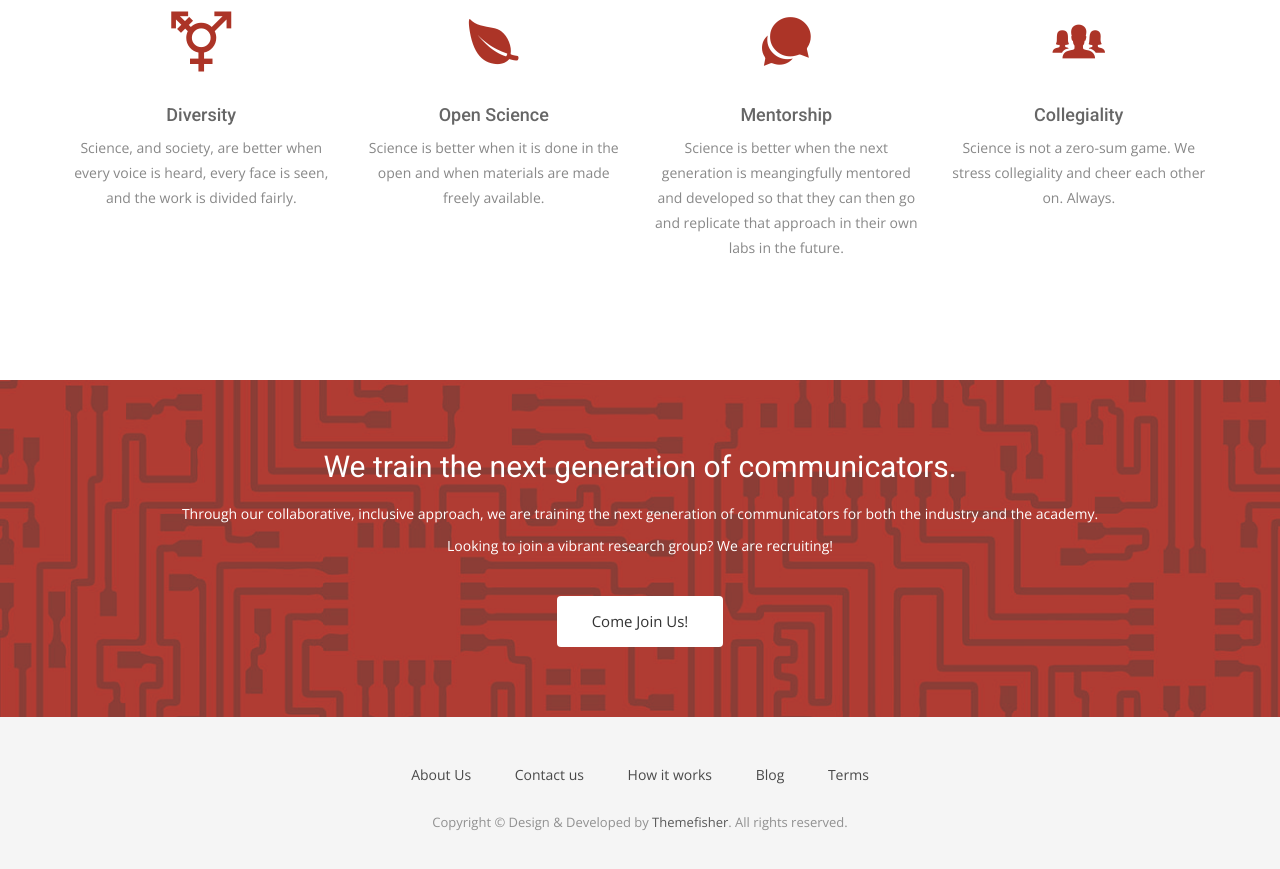
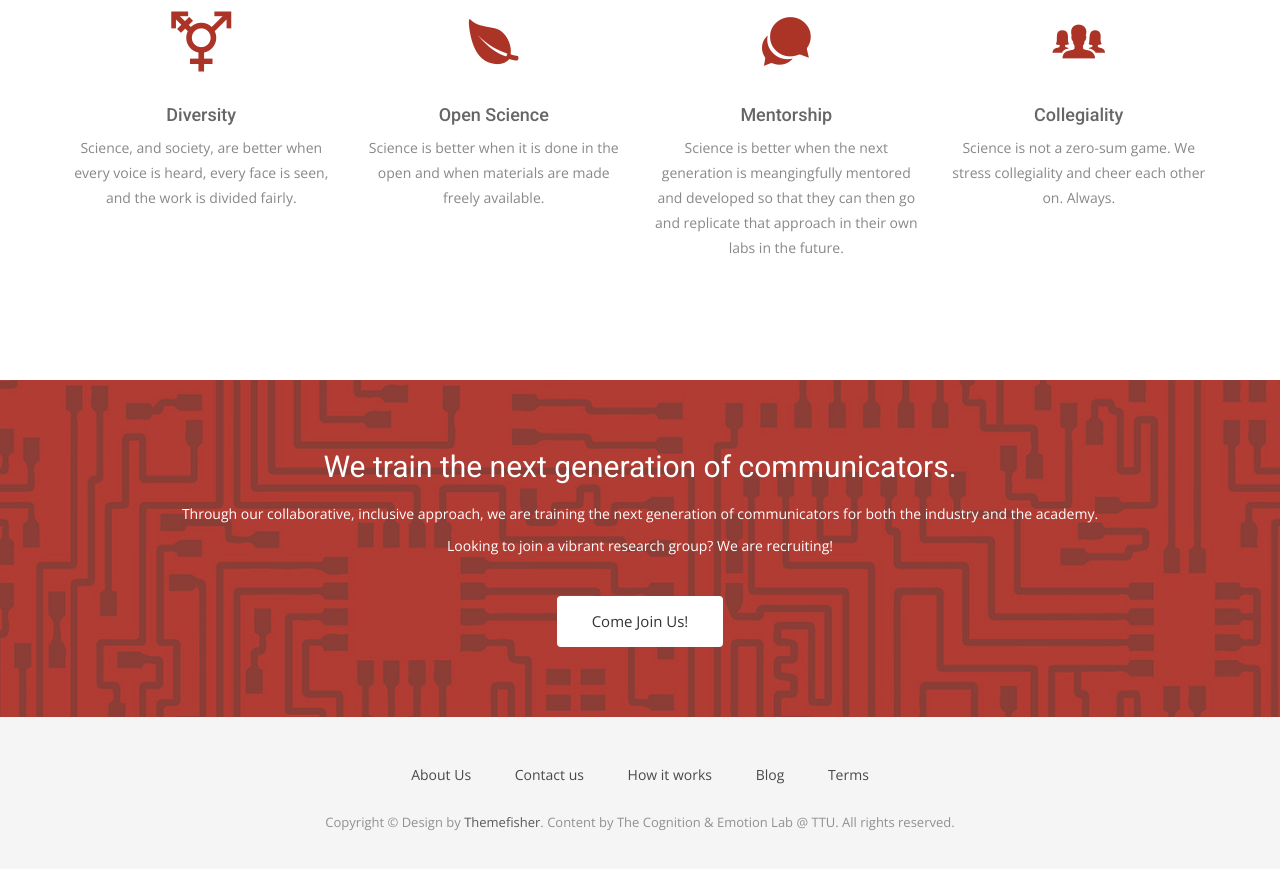
Before and after one commit to cognitionemotionlab/cognitionemotionlab.github.io, a Jekyll site: the page built from index.html, in a window 1280 px wide and 900 px high, scrolled down 2549 px. Shown: the top 869 px of the window. Built offline with Jekyll 4.4.1, drawn with Linux system fonts in a browser that asks for light colours; nearby versions of some CDN libraries; some web fonts are replaced.

Commit message:
Changed the footer.

```diff
--- a/_includes/footer.html
+++ b/_includes/footer.html
@@ -12,7 +12,7 @@
             <li><a href="#">Terms</a></li>
           </ul>
         </div>
-        <p>Copyright &copy; Design &amp; Developed by <a href="http://www.themefisher.com">Themefisher</a>. All rights reserved.</p>
+        <p>Copyright &copy; Design by <a href="http://www.themefisher.com">Themefisher</a>. Content by The Cognition & Emotion Lab @ TTU. All rights reserved.</p>
       </div>
     </div>
   </div>
```
